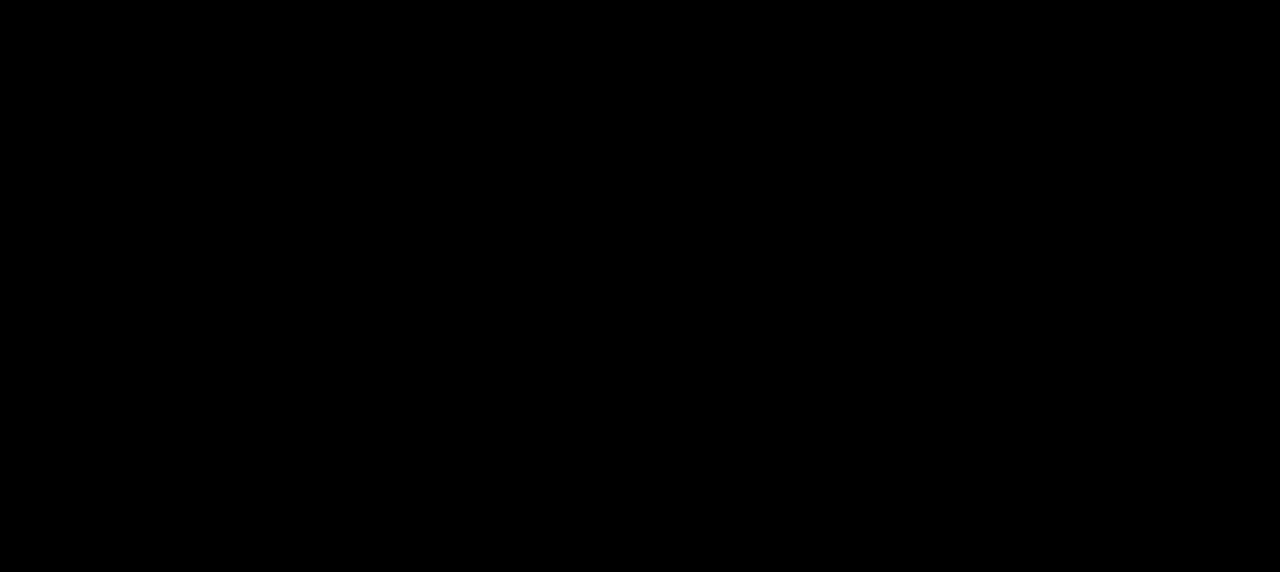
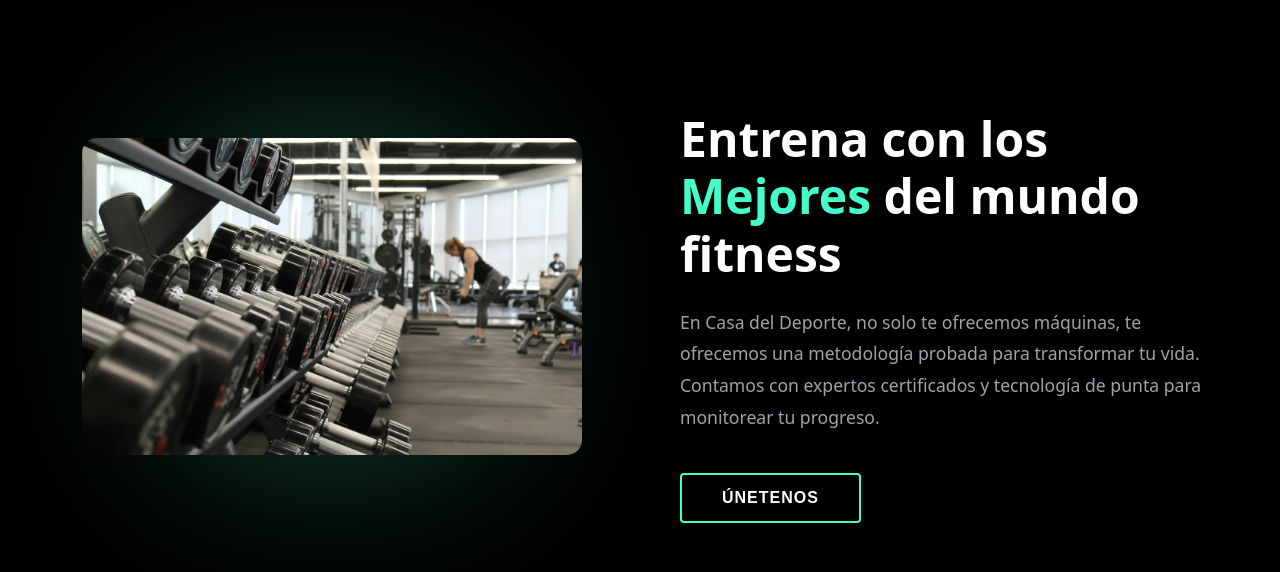
Before and after one commit to Wortro1/casal-del-deporte-v2, a React (Vite) app in the folder cdd-react-hs-project/: page / in a window 1280 px wide. Shown: the part 830-1402 px from the top of the page. Before the commit the page ends 800 px from the top, so only its background shows below. Built offline with nearby package versions, Linux system fonts and the light colour scheme.

Commit message:
Section implementation, component whyus

```diff
--- a/cdd-react-hs-project/src/main.jsx
+++ b/cdd-react-hs-project/src/main.jsx
@@ -3,10 +3,12 @@ import { createRoot } from 'react-dom/client'
 import NavBar from './components/navBar'
 import './styles/index.css'
 import Hero from './pages/layouts/Hero'
+import WhyUs from './pages/layouts/WhyUs'
 
 createRoot(document.getElementById('root')).render(
   <StrictMode>
     <NavBar />
     <Hero/>
+    <WhyUs />
   </StrictMode>,
 )
--- /dev/null
+++ b/cdd-react-hs-project/src/pages/layouts/WhyUs.jsx
@@ -0,0 +1,40 @@
+import React from 'react';
+import { motion } from 'framer-motion';
+import '../../styles/whyUs.css';
+
+const WhyUs = () => {
+  return (
+    <section id="por-que-nosotros" className="why-us-section">
+      <div className="why-us-container">
+
+        {/* LADO IZQUIERDO: IMAGEN CON GLOW */}
+        <div className="why-us-image-side">
+          <div className="glow-effect"></div> {/* El resplandor menta */}
+          <img
+            src="./public/why-us-img.png"
+            alt="Entrenamiento profesional"
+            className="why-us-img"
+          />
+        </div>
+
+        {/* LADO DERECHO: TEXTO */}
+        <div className="why-us-text-side">
+          <h2 className="why-us-title">
+            Entrena con los <span className="highlight-menta">Mejores</span> del mundo fitness
+          </h2>
+          <p className="why-us-description">
+            En Casa del Deporte, no solo te ofrecemos máquinas, te ofrecemos una
+            metodología probada para transformar tu vida. Contamos con expertos
+            certificados y tecnología de punta para monitorear tu progreso.
+          </p>
+          <button className="btn-hero" onClick={() => document.getElementById('registro').scrollIntoView({ behavior: 'smooth' })}>
+            Únetenos
+          </button>
+        </div>
+
+      </div>
+    </section>
+  );
+};
+
+export default WhyUs;
--- /dev/null
+++ b/cdd-react-hs-project/src/styles/whyUs.css
@@ -0,0 +1,89 @@
+.why-us-section {
+    padding: 100px 0;
+    background-color: #000000;
+    display: flex;
+    justify-content: center;
+    overflow: hidden;
+}
+
+.why-us-container {
+    width: 90%;
+    max-width: 1400px;
+    display: flex;
+    align-items: center;
+    gap: 80px;
+}
+
+/* LADO IZQUIERDO: EFECTO GLOW */
+.why-us-image-side {
+    flex: 1;
+    position: relative;
+    display: flex;
+    justify-content: center;
+    align-items: center;
+}
+
+.glow-effect {
+    position: absolute;
+    width: 300px;
+    height: 300px;
+    background-color: #45ffca;
+    filter: blur(100px); /* El blur-3xl */
+    opacity: 0.3;
+    z-index: 1;
+}
+
+.why-us-img {
+    width: 100%;
+    max-width: 500px;
+    border-radius: 15px;
+    position: relative;
+    z-index: 2;
+    filter: grayscale(20%);
+    transition: transform 0.3s ease;
+}
+
+.why-us-img:hover {
+    transform: scale(1.02);
+}
+
+/* LADO DERECHO: TEXTO */
+.why-us-text-side {
+    flex: 1;
+}
+
+.why-us-title {
+    font-size: 3rem;
+    font-weight: 800;
+    line-height: 1.2;
+    margin-bottom: 1.5rem;
+    color: #ffffff;
+}
+
+.highlight-menta {
+    color: #45ffca;
+}
+
+.why-us-description {
+    color: #9ca3af; /* Gris de la descripción */
+    font-size: 1.1rem;
+    line-height: 1.8;
+    margin-bottom: 2.5rem;
+}
+
+/* RESPONSIVE */
+@media (max-width: 968px) {
+    .why-us-container {
+        flex-direction: column-reverse; /* Imagen abajo en móvil */
+        text-align: center;
+    }
+
+    .why-us-title {
+        font-size: 2.2rem;
+    }
+
+    .glow-effect {
+        width: 200px;
+        height: 200px;
+    }
+}
```
Also changed, not shown: cdd-react-hs-project/public/why-us-img.png (added).
